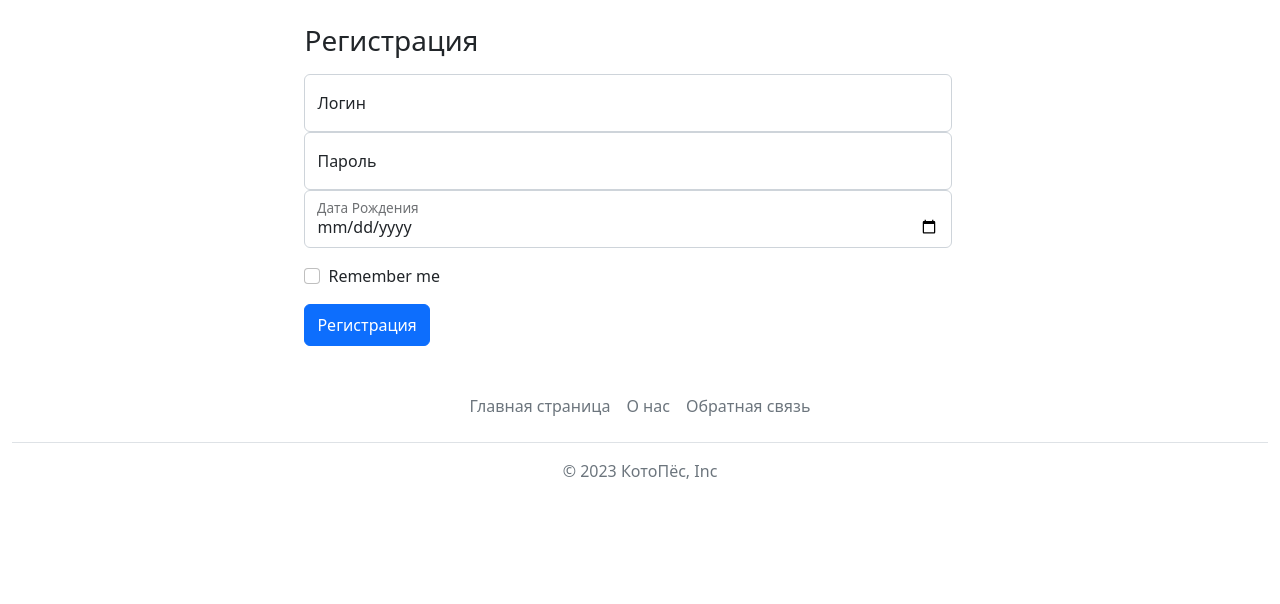
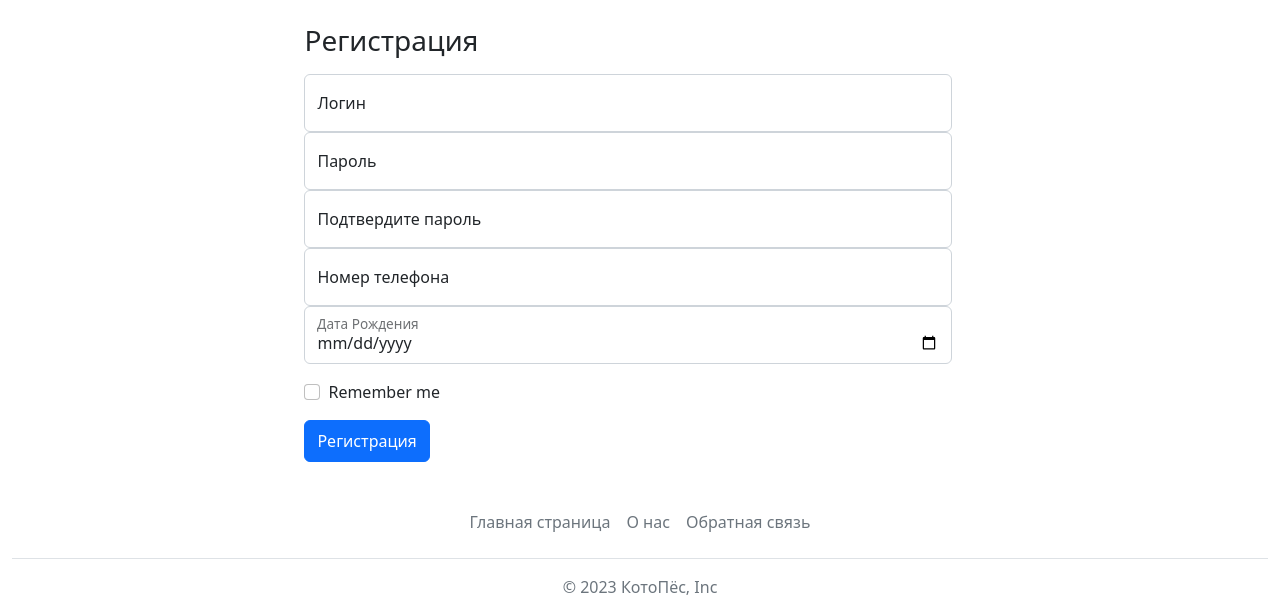
Before and after one commit to Vas1ou/ProjectAutoshchool, a Django app: page /users/registration/ in a window 1280 px wide. Shown: the part 72-676 px from the top of the page. Run offline with Django 5.2, Linux system fonts and the light colour scheme.

Commit message:
update registration.html

```diff
--- a/ProjectAutoshchool/templates/base.html
+++ b/ProjectAutoshchool/templates/base.html
@@ -23,7 +23,7 @@
                 <div class="btn btn-outline-light me-2">{{ user }}</div>
                 <a href="" type="button" class="btn btn-warning">Выйти</a>
                 {% else %}
-                <a href="" type="button" class="btn btn-outline-light me-2">Регистрация</a>
+                <a href="{% url 'registration' %}" type="button" class="btn btn-outline-light me-2">Регистрация</a>
                 <a href="" type="button" class="btn btn-warning">Войти</a>
                 {% endif %}
             </div>
--- a/ProjectAutoshchool/users/models.py
+++ b/ProjectAutoshchool/users/models.py
@@ -27,7 +27,7 @@ class ManagerProfile(models.Model):
     address = models.TextField(blank=True, null=True)
 
 
-class StudentProfile(models.Model):
+class StudentProfile(User):
     user = models.OneToOneField(User, on_delete=models.CASCADE, limit_choices_to={'user_type': 'student'}, related_name='student_profile')
     phone = models.CharField(max_length=15, blank=True, null=True)
     address = models.TextField(blank=True, null=True)
--- a/ProjectAutoshchool/users/templates/registration.html
+++ b/ProjectAutoshchool/users/templates/registration.html
@@ -3,19 +3,30 @@
 {% block content %}
 
 <main class="form-signin w-100 m-auto">
-    <form>
+    <form action="" method="post">
+        {% csrf_token %}
         <h1 class="h3 mb-3 fw-normal">Регистрация</h1>
-
+        {% if error_password %}
+            <h1 class="h4 mb-3 fw-normal" style="color: red;">{{error_password}}</h1>
+        {% endif %}
         <div class="form-floating">
-            <input type="" class="form-control" id="floatingInput" placeholder="Логин">
+            <input type="" class="form-control" id="floatingInput" placeholder="Логин" name="login">
             <label for="floatingInput">Логин</label>
         </div>
         <div class="form-floating">
-            <input type="password" class="form-control" id="floatingPassword" placeholder="Пароль">
+            <input type="password" class="form-control" id="floatingPassword" placeholder="Пароль" name="password">
             <label for="floatingPassword">Пароль</label>
         </div>
         <div class="form-floating">
-            <input type="date" class="form-control" id="floatingDate:" placeholder="Дата Рождения">
+            <input type="password" class="form-control" placeholder="Подтвердите пароль" name="repeat_password">
+            <label for="floatingPassword">Подтвердите пароль</label>
+        </div>
+        <div class="form-floating">
+            <input type="" class="form-control" id="" placeholder="Номер телефона" name="ph_number">
+            <label for="floatingPassword">Номер телефона</label>
+        </div>
+        <div class="form-floating">
+            <input type="date" class="form-control" id="floatingDate:" placeholder="Дата Рождения" name="date_birth">
             <label for="floatingPassword">Дата Рождения</label>
         </div>
 
--- a/ProjectAutoshchool/users/views.py
+++ b/ProjectAutoshchool/users/views.py
@@ -3,4 +3,20 @@ from django.shortcuts import render
 
 
 def registration(request):
-    return render(request, 'registration.html', {})
+    if request.method == 'POST':
+        data = {
+            'login': request.POST.get('login'),
+            'password': request.POST.get('password'),
+            'repeat_password': request.POST.get('repeat_password'),
+            'ph_number': request.POST.get('ph_number'),
+            'date_birth': request.POST.get('date_birth'),
+        }
+
+        if data['password'] != data['repeat_password']:
+            return render(request, 'registration.html', {'error_password': 'Пароли не совпадают'})
+
+
+        return HttpResponse("СПАСИБО ВАШИ ДАННЫЕ УШЛИ НА СЕРВЕР")
+    elif request.method == 'GET':
+        print('ДАННЫЕ С СЕРВЕРА ОТПРАВИЛИСЬ')
+        return render(request, 'registration.html', {})
```
Also changed, not shown: ProjectAutoshchool/db.sqlite3, ProjectAutoshchool/users/migrations/0001_initial.py.
